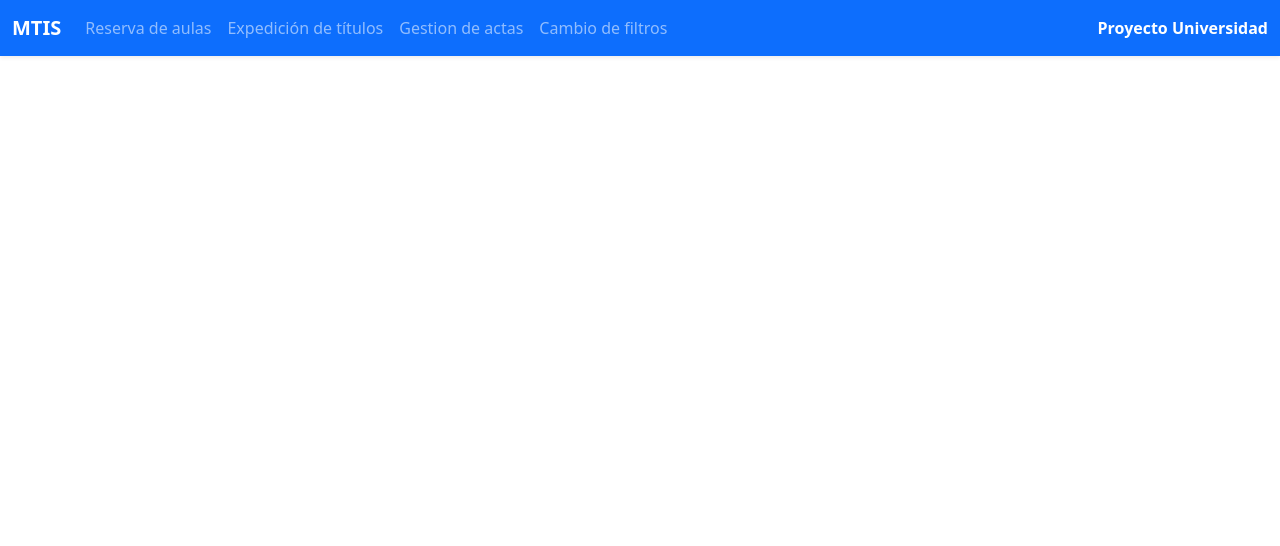
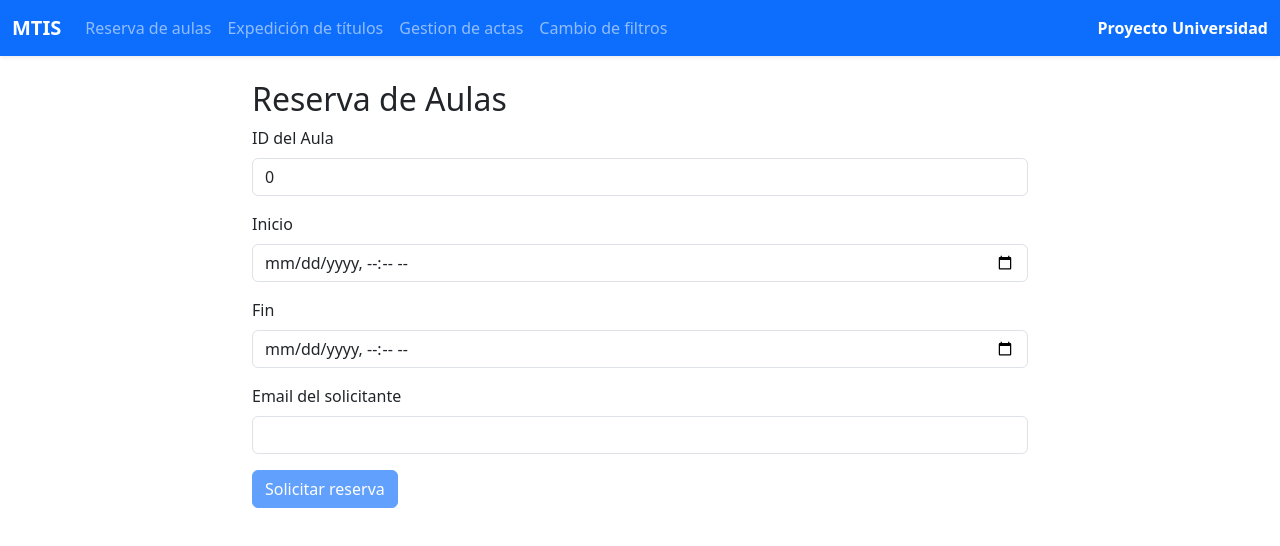
Before and after one commit to msc162-alu/FRONT-MTIS, an Angular app: page /reserva-aulas in a window 1280 px wide. Before the commit this address led to /. Shown: the top 546 px of the page. Built offline with nearby package versions, Linux system fonts and the light colour scheme.

Commit message:
Reserva Aulas

```diff
--- a/angular.json
+++ b/angular.json
@@ -97,5 +97,8 @@
         }
       }
     }
+  },
+  "cli": {
+    "analytics": "02a76194-30cd-4169-a39d-abd7fd6167b9"
   }
 }
--- a/src/app/app.routes.ts
+++ b/src/app/app.routes.ts
@@ -3,11 +3,13 @@ import { NgModule } from '@angular/core';
 import { SensorFiltrosComponent } from './sensor-filtros/sensor-filtros.component';
 import { AboutComponent } from './about/about.component';
 import { ActasComponent } from './actas/actas.component';
+import { ReservaAulasComponent } from './reserva-aulas/reserva-aulas.component';
 
 export const routes: Routes = [
     {path: 'about', component: AboutComponent},
     {path: 'filtro', component: SensorFiltrosComponent},
     {path: 'actas', component: ActasComponent},
+    { path: 'reserva-aulas', component: ReservaAulasComponent },
     {path: '', redirectTo: '/about', pathMatch: 'full'}
 ];
 
--- /dev/null
+++ b/src/app/reserva-aulas/reserva-aulas.component.css
@@ -0,0 +1,11 @@
+.container {
+  max-width: 800px;
+}
+
+.table {
+  margin-top: 20px;
+}
+
+.alert {
+  margin-top: 20px;
+}
--- /dev/null
+++ b/src/app/reserva-aulas/reserva-aulas.component.html
@@ -0,0 +1,69 @@
+<div class="container mt-4">
+  <h2>Reserva de Aulas</h2>
+
+  <form (ngSubmit)="onSubmit()" #reservaForm="ngForm" class="mb-4">
+    <div class="mb-3">
+      <label for="idAula" class="form-label">ID del Aula</label>
+      <input type="number" class="form-control" id="idAula" name="idAula"
+             [(ngModel)]="idAula" required>
+    </div>
+
+    <div class="mb-3">
+      <label for="inicio" class="form-label">Inicio</label>
+      <input type="datetime-local" class="form-control" id="inicio" name="inicio"
+             [(ngModel)]="inicio" required>
+    </div>
+
+    <div class="mb-3">
+      <label for="fin" class="form-label">Fin</label>
+      <input type="datetime-local" class="form-control" id="fin" name="fin"
+             [(ngModel)]="fin" required>
+    </div>
+
+    <div class="mb-3">
+      <label for="email" class="form-label">Email del solicitante</label>
+      <input type="email" class="form-control" id="email" name="email"
+             [(ngModel)]="email" required>
+    </div>
+
+    <button type="submit" class="btn btn-primary" [disabled]="!reservaForm.form.valid">
+      Solicitar reserva
+    </button>
+  </form>
+
+  <!-- Mensajes de respuesta -->
+  <div *ngIf="mensajeExito" class="alert alert-success">
+    {{ mensajeExito }}
+  </div>
+
+  <div *ngIf="mensajeError" class="alert alert-danger">
+    {{ mensajeError }}
+  </div>
+
+  <!-- Tabla de aulas disponibles -->
+  <div *ngIf="aulasDisponibles.length > 0" class="mt-4">
+    <h3>Aulas Disponibles</h3>
+    <table class="table table-striped">
+      <thead>
+        <tr>
+          <th>ID</th>
+          <th>Edificio</th>
+          <th>Número</th>
+          <th>Capacidad</th>
+          <th>Proyector</th>
+          <th>WiFi</th>
+        </tr>
+      </thead>
+      <tbody>
+        <tr *ngFor="let aula of aulasDisponibles">
+          <td>{{ aula.id }}</td>
+          <td>{{ aula.edificio }}</td>
+          <td>{{ aula.numero }}</td>
+          <td>{{ aula.capacidad }}</td>
+          <td>{{ aula.tieneProyector === 'true' ? '✅' : '❌' }}</td>
+          <td>{{ aula.tieneWifi === 'true' ? '✅' : '❌' }}</td>
+        </tr>
+      </tbody>
+    </table>
+  </div>
+</div>
--- /dev/null
+++ b/src/app/reserva-aulas/reserva-aulas.component.ts
@@ -0,0 +1,54 @@
+import { Component } from '@angular/core';
+import { ReservaService } from '../services/reserva/reserva.service';
+import { CommonModule } from '@angular/common';
+import { FormsModule } from '@angular/forms';
+
+interface Aula {
+  id: string;
+  edificio: string;
+  numero: string;
+  capacidad: string;
+  tieneProyector: string;
+  tieneWifi: string;
+}
+
+@Component({
+  selector: 'app-reserva-aulas',
+  templateUrl: './reserva-aulas.component.html',
+  styleUrls: ['./reserva-aulas.component.css'],
+  standalone: true,
+  imports: [CommonModule, FormsModule]
+})
+export class ReservaAulasComponent {
+  idAula: number = 0;
+  inicio: string = '';
+  fin: string = '';
+  email: string = '';
+
+  mensajeExito: string = '';
+  mensajeError: string = '';
+  aulasDisponibles: Aula[] = [];
+
+  constructor(private reservaService: ReservaService) {}
+
+  onSubmit() {
+    this.mensajeExito = '';
+    this.mensajeError = '';
+    this.aulasDisponibles = [];
+
+    this.reservaService.reservarAula(this.idAula, this.inicio, this.fin, this.email)
+      .subscribe({
+        next: (response) => {
+          if (response.aulas) {
+            this.mensajeError = response.mensaje;
+            this.aulasDisponibles = response.aulas;
+          } else {
+            this.mensajeExito = '✅ Reserva confirmada';
+          }
+        },
+        error: (error) => {
+          this.mensajeError = 'Error al realizar la reserva: ' + error.message;
+        }
+      });
+  }
+}
--- /dev/null
+++ b/src/app/services/reserva/reserva.service.ts
@@ -0,0 +1,27 @@
+import { Injectable } from '@angular/core';
+import { HttpClient, HttpHeaders } from '@angular/common/http';
+import { Observable } from 'rxjs';
+
+@Injectable({
+  providedIn: 'root'
+})
+export class ReservaService {
+  private baseUrl = 'http://localhost:8081';
+
+  constructor(private http: HttpClient) { }
+
+  reservarAula(idAula: number, inicio: string, fin: string, email: string): Observable<any> {
+    const url = `${this.baseUrl}/reserva/${idAula}`;
+    const body = {
+      inicio: inicio,
+      fin: fin,
+      email: email
+    };
+
+    const headers = new HttpHeaders({
+      'Content-Type': 'application/json'
+    });
+
+    return this.http.post(url, body, { headers });
+  }
+}
```
